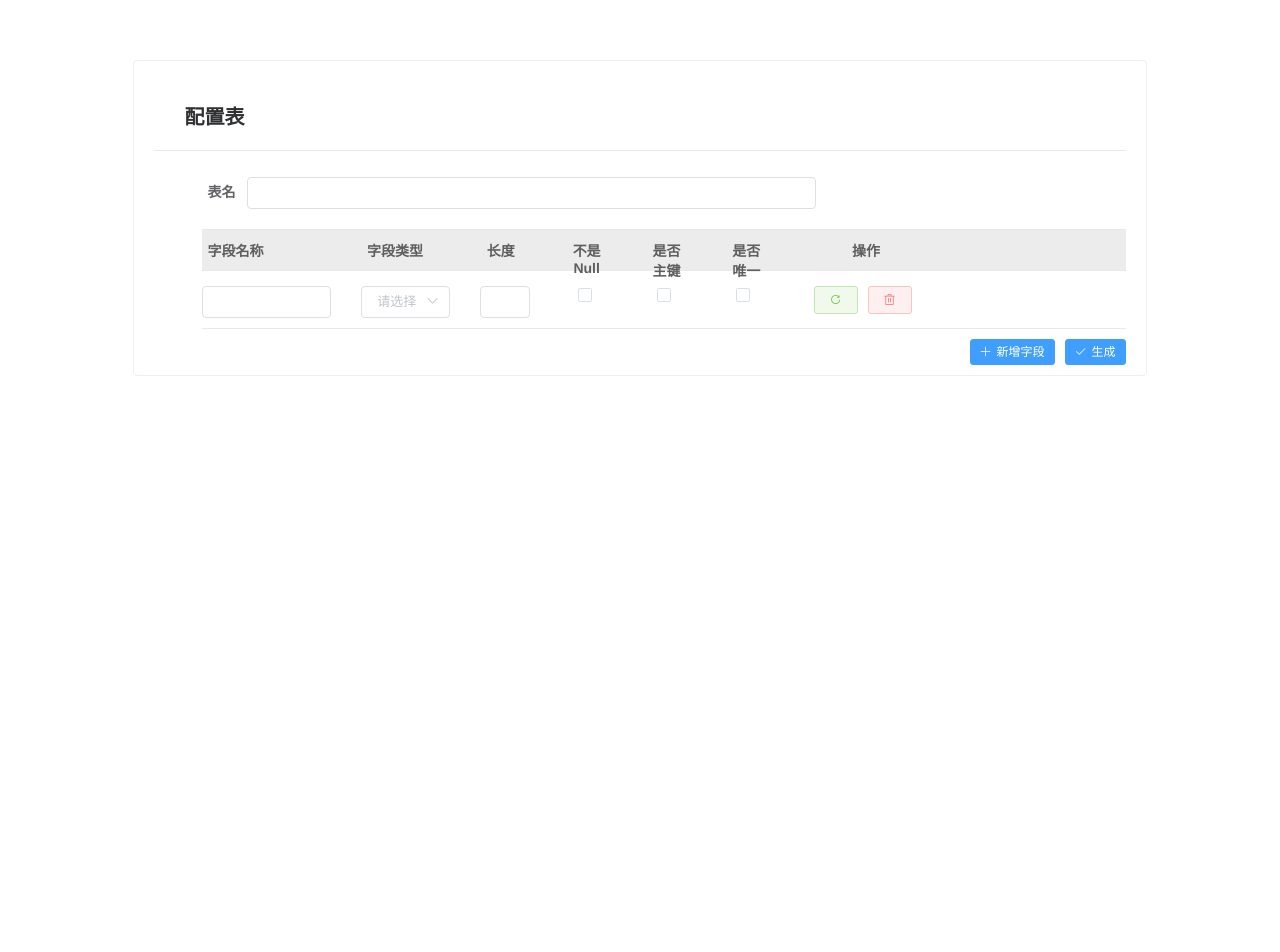
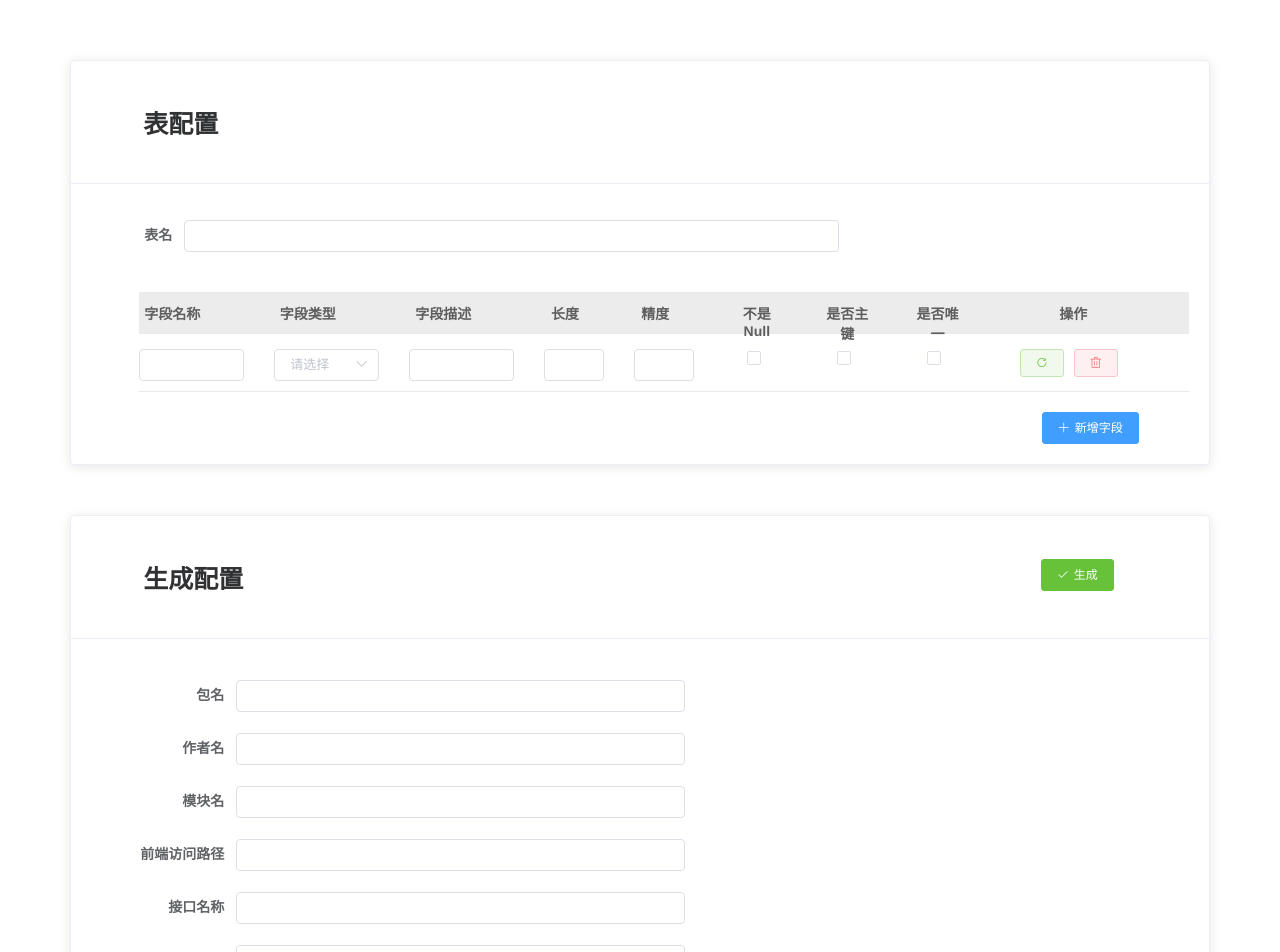
Before and after one commit to pxhbb1224/CodeGeneratorVue, a Vue app: page /#/generator in a window 1280 px wide. Shown: the top 952 px of the page. Before the commit the page ends 800 px from the top, so only its background shows below. Built offline with nearby package versions, Linux system fonts and the light colour scheme.

Commit message:
generate config

```diff
--- a/src/views/generator/index.vue
+++ b/src/views/generator/index.vue
@@ -1,31 +1,33 @@
 <template>
   <div class="app-container">
-    <el-form ref="userTableData" :model="userTableData" size="small" label-width="90px">
-        <el-card style="width: 80%; margin: 0 auto;" shadow="never">
-            <div class="table-header">
-              <el-row style="font-size: 20px; text-align:left; margin-left:30px">
-                  <p>配置表</p>
+    <el-form ref="tableData" :model="tableData" size="small" label-width="90px">
+        <el-card style="width: 90%; margin: 0 auto;">
+            <div slot="header" class="table-header">
+              <el-row style="font-size: 25px; text-align:left; margin-left:52px">
+                  <p>表配置</p>
               </el-row>
             </div>
-            <el-row style="font-weight:bold; text-align:left; margin-left:3px">
+            <el-row style="font-weight:bold; text-align:left; margin-left:3px; margin-top:15px">
               <el-form-item label="表名" prop="tableName" style="height:35px; width:68%;">
-                  <el-input v-model="userTableData.tableName"></el-input>
+                  <el-input v-model="tableData.tableName"></el-input>
               </el-form-item>
             </el-row>
             <div class="table-field-header">
               <el-row :gutter="40">
-                <el-col :span="4" style="text-align: left">字段名称</el-col>
+                <el-col :span="3" style="text-align: left">字段名称</el-col>
                 <el-col :span="3" style="text-align: left">字段类型</el-col>
+                <el-col :span="3" style="text-align: left">字段描述</el-col>
                 <el-col :span="2" style="text-align: left">长度</el-col>
+                <el-col :span="2" style="text-align: left">精度</el-col>
                 <el-col :span="2">不是Null</el-col>
                 <el-col :span="2">是否主键</el-col>
                 <el-col :span="2">是否唯一</el-col>
                 <el-col :span="4">操作</el-col>
               </el-row>
             </div>
-            <div v-for="(item, index) in userTableData.properties" :key="'property' + index" style="border-bottom:1px solid #e9e9e9; margin-left:48px; margin-bottom:10px;">
+            <div v-for="(item, index) in tableData.properties" :key="'property' + index" style="border-bottom:1px solid #e9e9e9; margin-left:48px; margin-bottom:10px;">
                 <el-row :gutter="30" style="margin-bottom:10px;">
-                  <el-col :span="4">
+                  <el-col :span="3">
                     <template prop="item.name">
                       <el-input v-model="item.name" size="small"></el-input>
                     </template>
@@ -35,8 +37,15 @@
                       <el-select v-model="item.type" size="small">
                           <el-option label="int" value="int"/>
                           <el-option label="varchar"  value="varchar"/>
+                          <el-option label="double"  value="double"/>
+                          <el-option label="float"  value="float"/>
                           <el-option label="datetime" value="datetime"/>
                       </el-select>
+                    </template>
+                  </el-col>
+                  <el-col :span="3">
+                    <template prop="item.comments">
+                      <el-input v-model="item.comments" size="small"></el-input>
                     </template>
                   </el-col>
                   <el-col :span="2">
@@ -44,19 +53,24 @@
                       <el-input v-model="item.length" size="small"></el-input>
                     </template>
                   </el-col>
+                  <el-col :span="2">
+                    <template prop="item.precision">
+                      <el-input v-model="item.precision" size="small"></el-input>
+                    </template>
+                  </el-col>
                   <el-col :span="2"  style="margin: auto">
                     <template prop="item.isNotNull">
-                      <el-checkbox v-model="item.isNotNull"></el-checkbox>
+                      <el-checkbox true-label=1 false-label=0 v-model="item.isNotNull"></el-checkbox>
                     </template>
                   </el-col>
                   <el-col :span="2">
                     <template prop="item.isPrimary">
-                      <el-checkbox v-model="item.isPrimary"></el-checkbox>
+                      <el-checkbox true-label=1 false-label=0 v-model="item.isPrimary"></el-checkbox>
                     </template>
                   </el-col>
                   <el-col :span="2">
                     <template prop="item.isUnique">
-                      <el-checkbox v-model="item.isUnique"></el-checkbox>
+                      <el-checkbox true-label=1 false-label=0 v-model="item.isUnique"></el-checkbox>
                     </template>
                   </el-col>
                   <el-col :span="4">
@@ -67,21 +81,82 @@
                   </el-col>
                 </el-row>
             </div>
-            <div style="margin-left:35px;">
-                <el-button icon="el-icon-check"
-                           size="mini"
-                           style="float: right; padding: 6px 9px; margin-bottom: 10px"
-                           type="primary"
-                           @click="generator"
-                >生成</el-button>
-                <el-button
-                           icon="el-icon-plus"
-                           size="mini"
-                           style="float: right; padding: 6px 9px; margin-bottom: 10px; margin-right:10px"
+            <div style="margin-left:35px; margin-top:20px">
+                <el-button icon="el-icon-plus"
+                           size="small"
+                           style="float: right; margin-bottom: 20px; margin-right:50px"
                            type="primary"
                            @click="addField"
                 >新增字段</el-button>
             </div>
+        </el-card>
+    </el-form>
+    <el-form ref="ConfigData" :model="configData" size="small" label-width="90px">
+        <el-card style="width: 90%; margin: 0 auto;margin-top:50px;">
+            <div slot="header" class="table-header">
+              <el-row style="font-size: 25px; text-align:left; margin-left:52px">
+                <el-col :span="12">
+                  <p>生成配置</p>
+                </el-col>
+                <el-col :span="12">
+                  <el-button icon="el-icon-check"
+                           size="small"
+                           style="float: right; margin-top:25px; margin-right:75px"
+                           type="success"
+                           @click="generator"
+                >生成</el-button>
+                </el-col>
+              </el-row>
+            </div>
+          <el-row style="margin-top:20px">
+            <el-row style="font-weight:bold; text-align:left;">
+              <el-form-item label="包名" prop="packageName" class="config-input" label-width="100px">
+                  <el-input v-model="configData.packageName"></el-input>
+              </el-form-item>
+            </el-row>
+
+            <el-row style="font-weight:bold; text-align:left;">
+              <el-form-item label="作者名" prop="authorName" class="config-input" label-width="100px">
+                  <el-input v-model="configData.authorName"></el-input>
+              </el-form-item>
+            </el-row>
+
+            <el-row style="font-weight:bold; text-align:left;">
+              <el-form-item label="模块名" prop="moduleName" class="config-input" label-width="100px">
+                  <el-input v-model="configData.moduleName"></el-input>
+              </el-form-item>
+            </el-row>
+
+            <el-row style="font-weight:bold; text-align:left;">
+              <el-form-item label="前端访问路径" prop="frontEndPath" class="config-input" label-width="100px">
+                  <el-input v-model="configData.frontEndPath"></el-input>
+              </el-form-item>
+            </el-row>
+
+            <el-row style="font-weight:bold; text-align:left;">
+              <el-form-item label="接口名称" prop="interface" class="config-input" label-width="100px">
+                  <el-input v-model="configData.interface"></el-input>
+              </el-form-item>
+            </el-row>
+
+            <el-row style="font-weight:bold; text-align:left;">
+              <el-form-item label="表前缀" prop="prefix" class="config-input" label-width="100px">
+                  <el-input v-model="configData.prefix"></el-input>
+              </el-form-item>
+            </el-row>
+
+            <el-row style="font-weight:bold; text-align:left;">
+                <el-form-item label="是否覆盖" prop="needCovered" class="config-input" label-width="100px">
+                  <el-switch
+                    style="display: block; margin-top:6px;"
+                    v-model="configData.needCovered"
+                    active-color="#13ce66"
+                    inactive-value=0
+                    active-value=1>
+                  </el-switch>
+                </el-form-item>
+            </el-row>
+          </el-row>
         </el-card>
     </el-form>
   </div>
@@ -93,19 +168,30 @@ export default {
     name: 'Generator',
     data() {
         return {
-            userTableData: {
+            tableData: {
                 tableName:'',
                 properties: [
                     {
                         name: '',
                         type: '',
+                        comments: '',
                         length: '',
-                        isNotNull: false,
-                        isPrimary: false,
-                        isUnique: false
+                        precision: '',
+                        isNotNull: 0,
+                        isPrimary: 0,
+                        isUnique: 0
                     }
                 ],
-                generateTime: ''
+                generateTime: '',
+            },
+            configData:{
+                packageName: '',
+                authorName: '',
+                moduleName: '',
+                frontEndPath: '',
+                interfaceName: '',
+                prefix: '',
+                needCovered: 0
             }
         }
     },
@@ -118,18 +204,18 @@ export default {
     methods: {
         generator(){
             this.addDate()
-            service.post('/user/generator', {
-                // id:'1',
-                // name:'sakura',
-                // age:'23'
-                tableName:this.userTableData.tableName,
-                properties:this.userTableData.properties,
-                generateTime:this.userTableData.generateTime
+            service.post('/generator/create', {
+                // id:1,
+                // name:"sakura"
+                tableData:this.tableData,
+                //configData:this.configData
             })
             .then(res => {
                 if (res.data.code === 200) {
-                    this.generateSuccess()
+                    console.log(res.data)
+                    this.generateSuccess(res.data.data)
                 }
+
             })
             .catch(function (error) {
             console.log(error);
@@ -145,30 +231,39 @@ export default {
             const newmonth = date.month>10?date.month:'0'+date.month
             const day = date.date>10?date.date:'0'+date.date
             // this.updateTime = date.year + '-' + newmonth + '-' + day
-            this.userTableData.generateTime = date.year + '-' + newmonth + '-' + day
+            this.tableData.generateTime = date.year + '-' + newmonth + '-' + day
         },
         addField() {
-            this.userTableData.properties.push({
+            this.tableData.properties.push({
                 name: '',
                 type: '',
+                comments: '',
                 length: '',
-                isNotNull: false,
-                isPrimary: false,
-                isUnique: false
+                precision: '',
+                isNotNull: 0,
+                isPrimary: 0,
+                isUnique: 0
             })
         },
         deleteField(item) {
-            var index = this.userTableData.properties.indexOf(item)
+            var index = this.tableData.properties.indexOf(item)
             if (index !== -1) {
-                this.userTableData.properties.splice(index, 1)
+                this.tableData.properties.splice(index, 1)
             }
         },
         resetField(item) {
             this.deleteField(item)
             this.addField()
         },
-        generateSuccess() {
-            this.$alert('生成成功', '结果', {
+        generateSuccess(data) {
+            var info = ''
+            if (data){
+                info = '生成成功'
+            }
+            else{
+                info = '生成失败'
+            }
+            this.$alert(info, '结果', {
             confirmButtonText: '确定',
             // callback: action => {
             //     this.$message({
@@ -195,14 +290,11 @@ export default {
 
 <style scoped>
 .table-header{
-    margin-bottom: 25px;
-    border-bottom:1px solid #e9e9e9;
     font-weight: bold;
 }
 .table-field-header{
     height: 30px;
-    margin-bottom: 15px;
-    margin-left:48px;
+    margin: 20px 0px 15px 48px;
     padding-top: 10px;
     padding-left: 5px;
     font-weight: bold;
@@ -212,6 +304,11 @@ export default {
     border-bottom:1px solid #e9e9e9;
     border-top:1px solid #e9e9e9;
 }
+.config-input{
+    height:35px;
+    width:50%;
+    margin-left:45px;
+}
 .edit-input {
     border: 1px solid #e5e6e7;
 }
--- a/vue.config.js
+++ b/vue.config.js
@@ -14,7 +14,7 @@ module.exports = {
         proxy: {
             '/api': {
                 target: 'http://localhost:9596/',
-                //target: 'http://192.168.1.106:9596/',
+                //target: 'http://192.168.1.107:9596/',
                 ws: true,
                 changeOrigin: true,
                 // 代替跨域的地址
```
Also changed, not shown: src/views/user/index.vue (+11 -7 lines).
